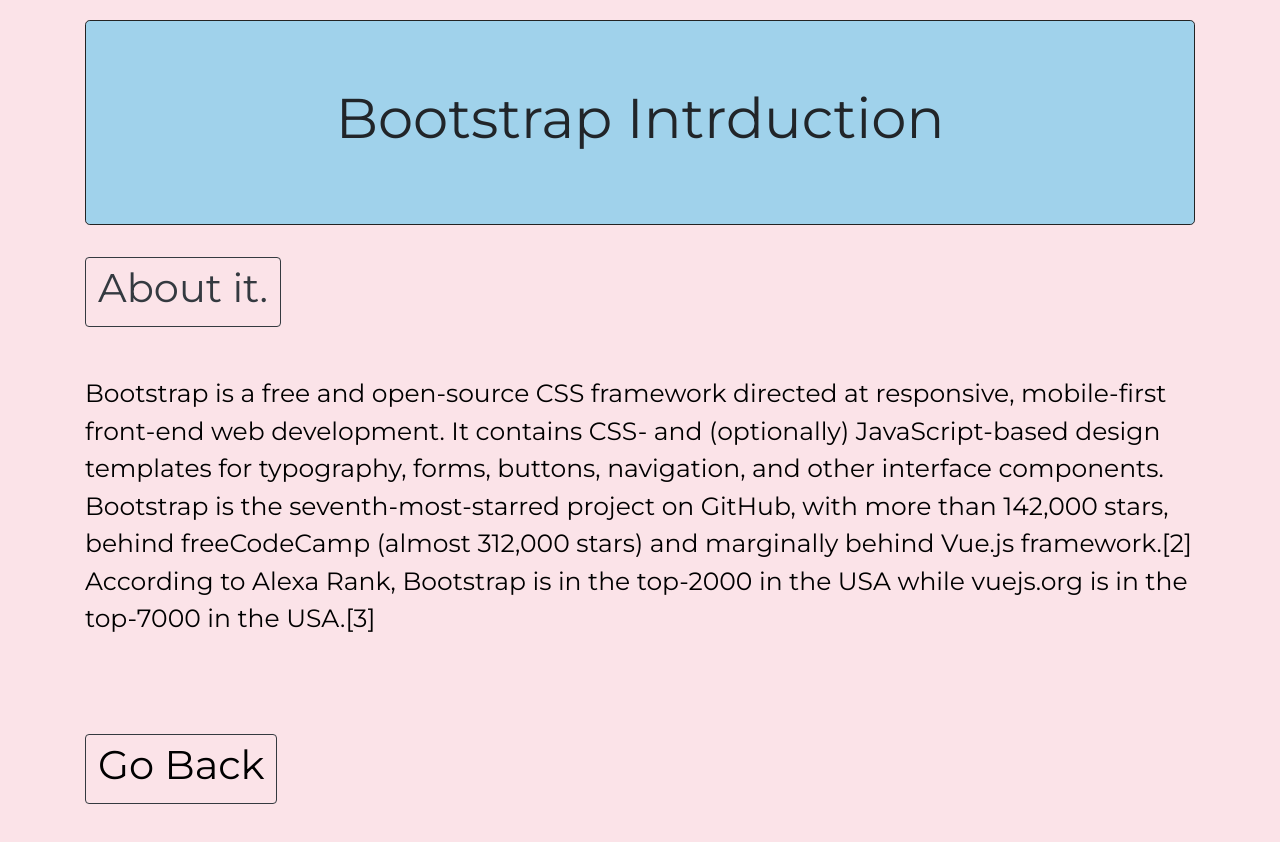
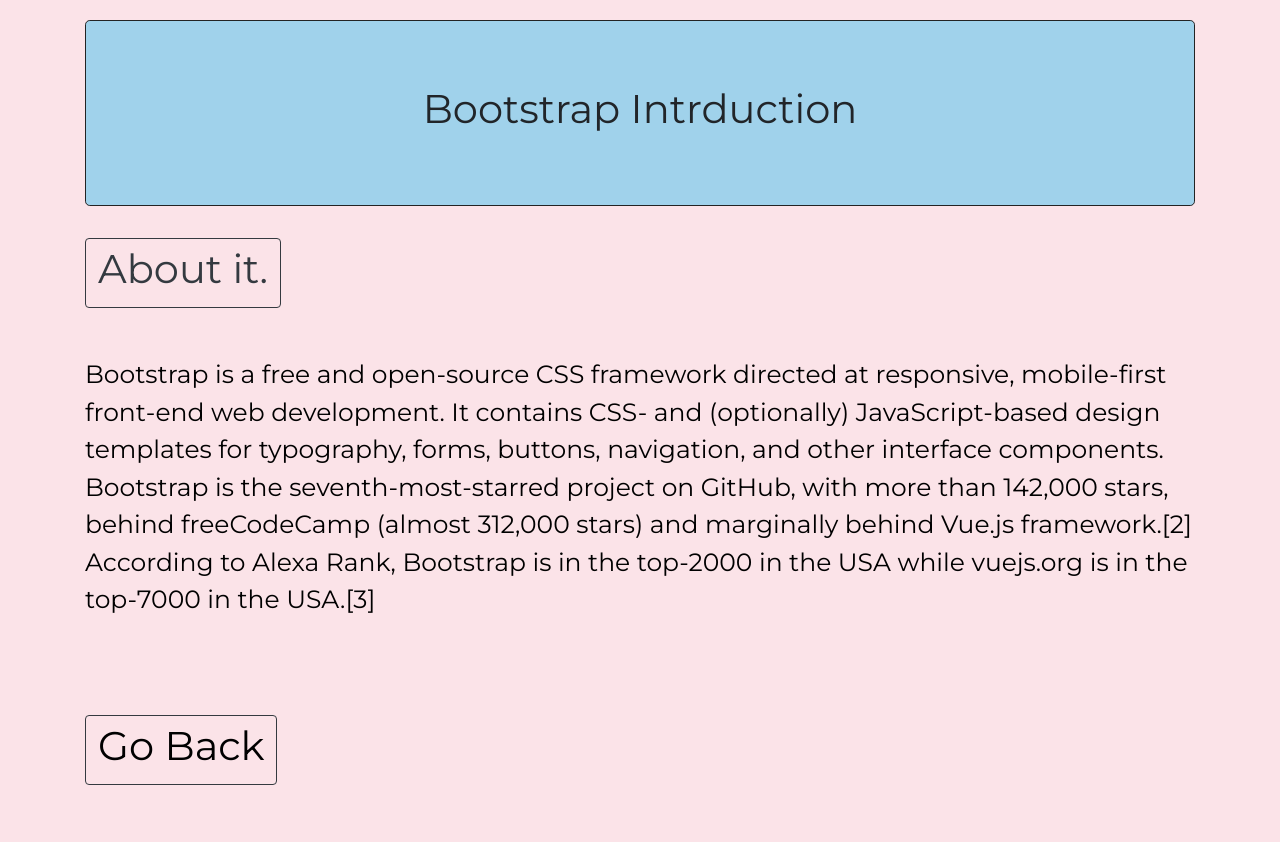
Before and after one commit to sirepandeyy/testPract, a plain HTML site: page pages/Bootstrap.html in a window 1280 px wide. Drawn offline with nearby package versions, Linux system fonts and the light colour scheme.

Commit message:
Update Bootstrap.html

```diff
--- a/pages/Bootstrap.html
+++ b/pages/Bootstrap.html
@@ -14,7 +14,7 @@
 <body>
     <div class="container">
         <div class="jumbotron">
-            <h1 class="display-4">Bootstrap Intrduction</h1>
+            <h1 class="display-5">Bootstrap Intrduction</h1>
                 </div>
 
             <button type="button " class="btn btn-outline-dark mb-5"><h1>About it.</h1></button>
```
